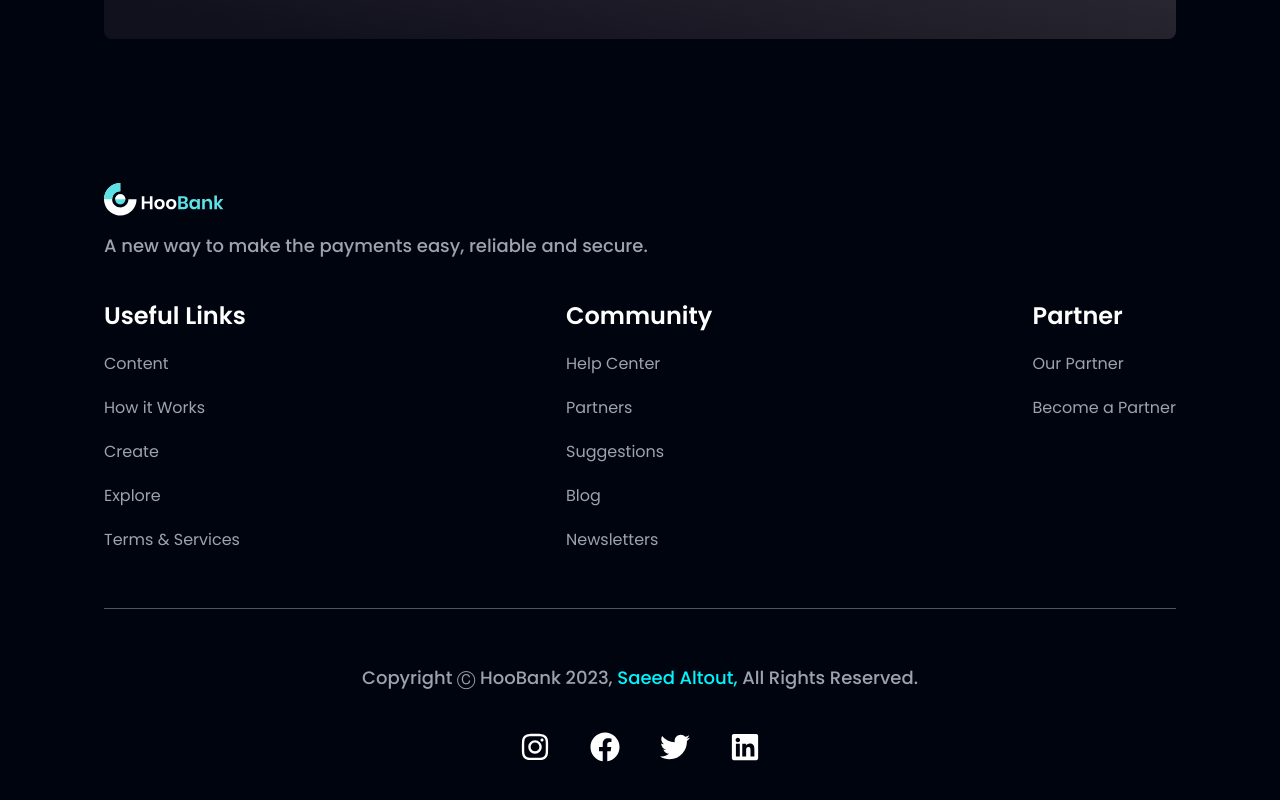
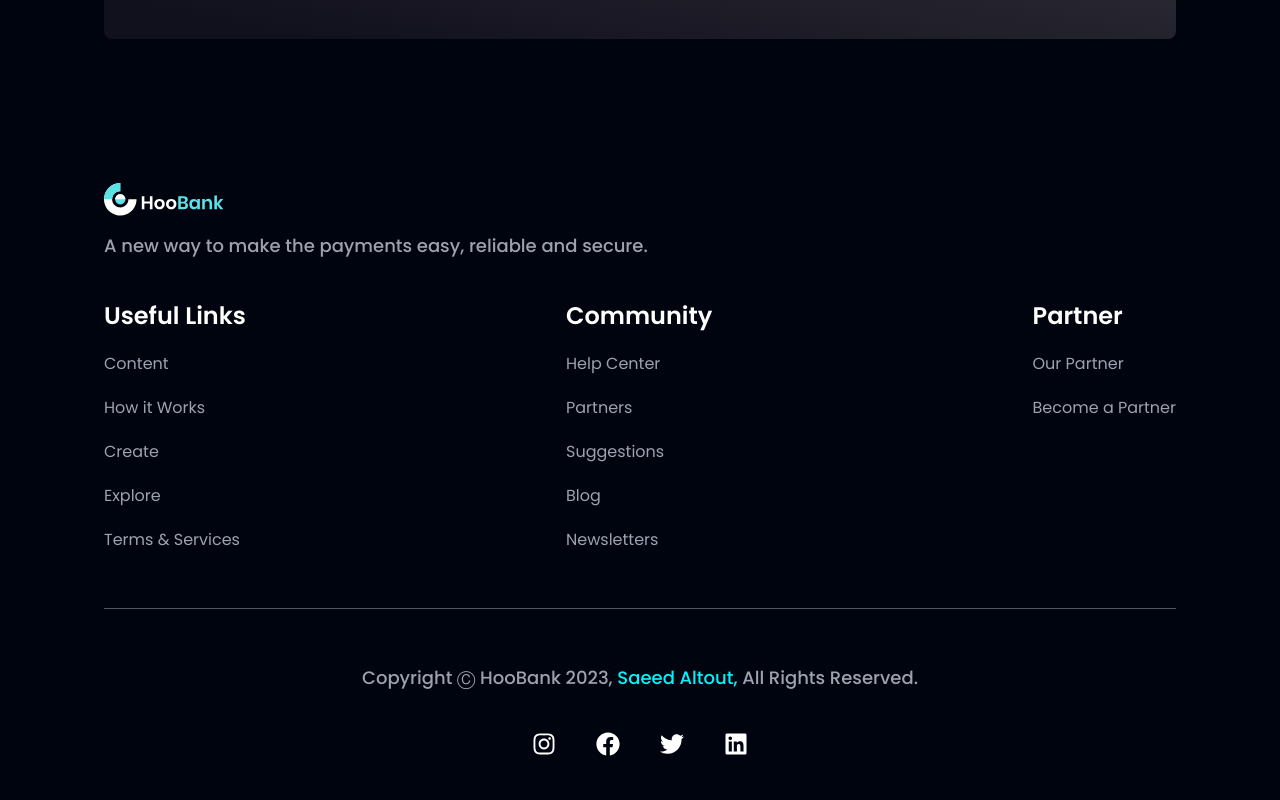
Before and after one commit to Saeed-Altout/HooBank, a Next.js app: page / in a window 1280 px wide. Shown: the part 4234-5034 px from the top of the page. Built offline with nearby package versions, Linux system fonts and the light colour scheme.

Commit message:
edit size icons footer

```diff
--- a/src/layouts/Footer.jsx
+++ b/src/layouts/Footer.jsx
@@ -53,7 +53,7 @@ const Footer = () => {
                 <Link
                   href={icon.link}
                   key={icon.id}
-                  className="text-white text-3xl hover:text-secondary"
+                  className="text-white text-2xl hover:text-secondary"
                 >
                   {icon.icon}
                 </Link>
```
